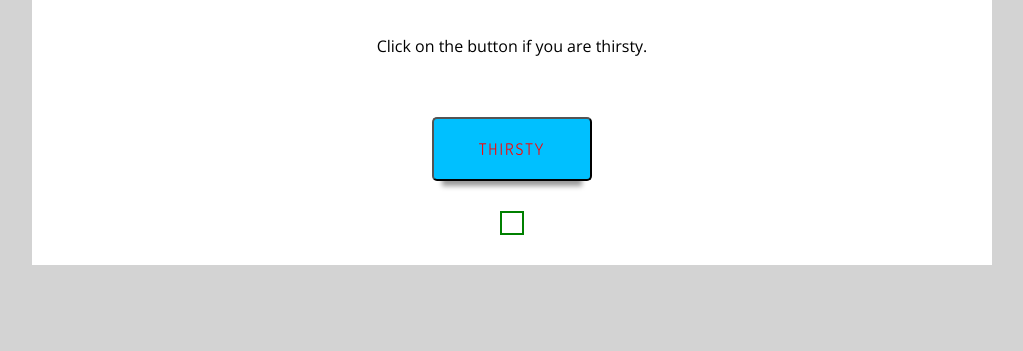
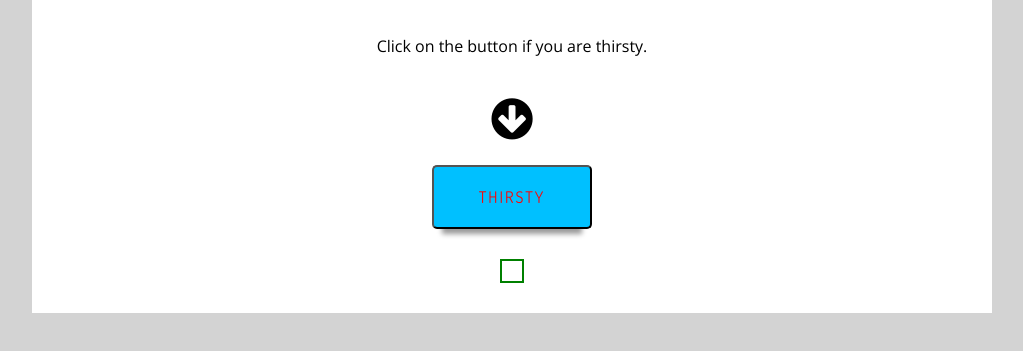
Before and after one commit to InceptionCode/JS-jQuery-Projects, a plain HTML site: page index.html in a window 1280 px wide. Shown: the part 283-634 px from the top of the page, without its empty margins (128-1151 px from the left). Drawn offline with nearby package versions, Linux system fonts and the light colour scheme.

Commit message:
Update index.html

```diff
--- a/index.html
+++ b/index.html
@@ -3,7 +3,11 @@
 <head>
     <meta charset="UTF-8">
     <title>Water</title>
- <link rel="stylesheet" href="css/main.css" type="text/css" />
+
+<!-- Fonts -->
+<link rel="stylesheet" href="../font-awesome-4.6.3/css/font-awesome.min.css">
+<!-- Style Sheet -->
+<link rel="stylesheet" href="css/main.css" type="text/css" />
 </head>
 <body>
 <div id="title">
@@ -17,7 +21,9 @@
     <span id= "done"></span>
 </div>
 
-<link rel="import" href="elements.html" type="text/css" />
+<!-- jQuery -->
+<script src="https://code.jquery.com/jquery-2.2.4.min.js"></script>
+<!-- script file -->
 <script type="text/javascript" src="js/water.js"></script>
 </body>
 </html>
```
